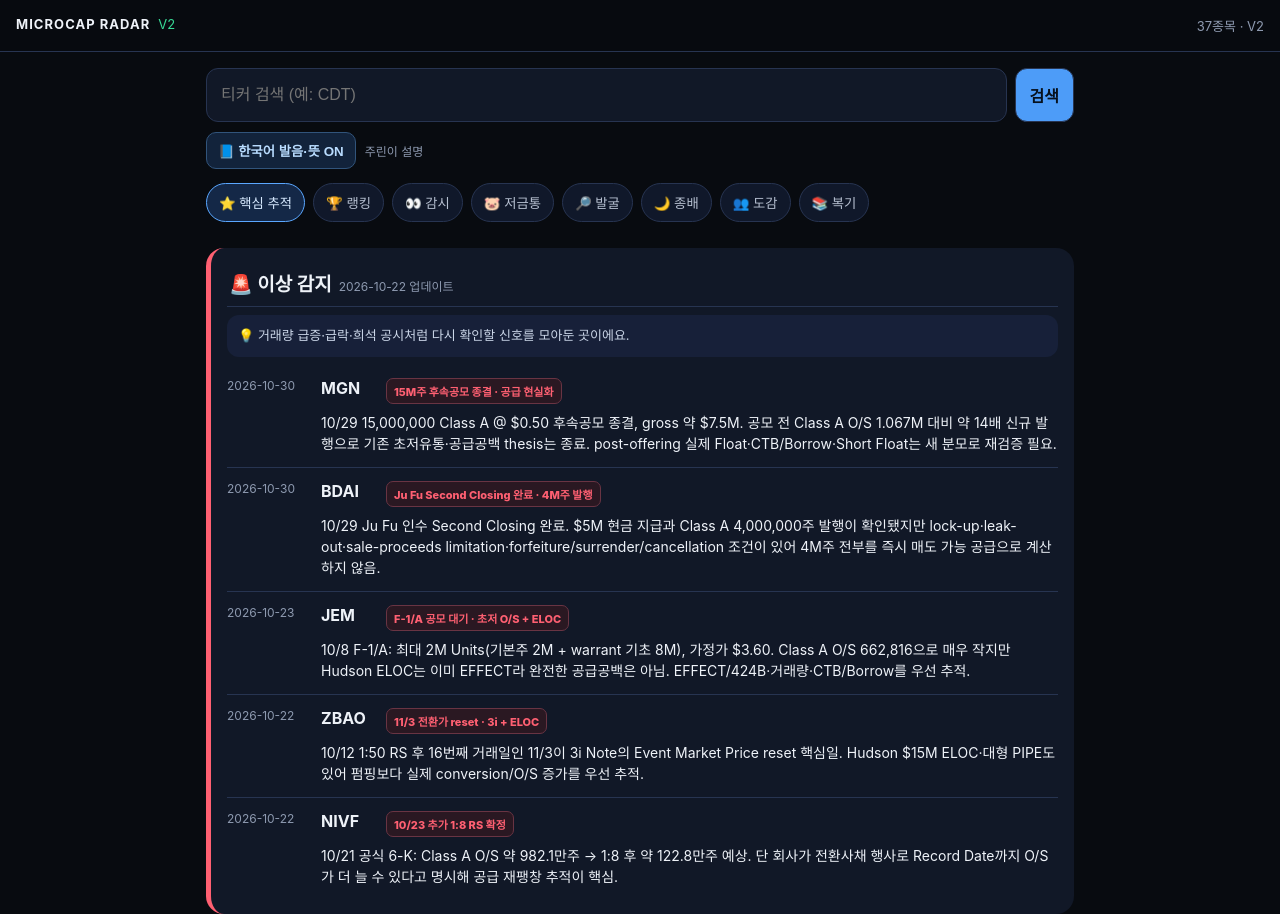
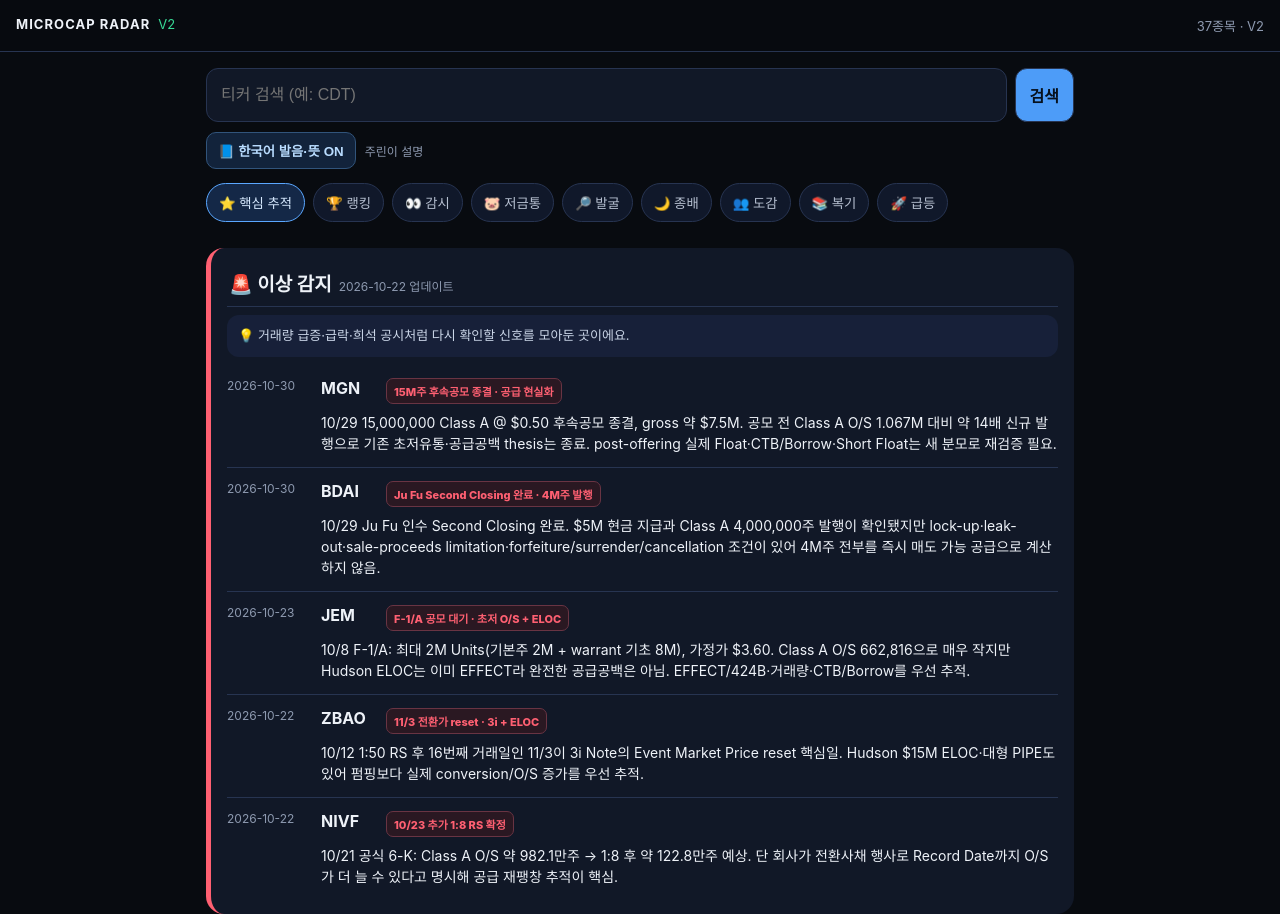
Before and after one commit to y44195070-sudo/microcap-radar-, a plain HTML site: page v2/index.html in a window 1280 px wide. Shown: the top 914 px of the page. Drawn offline with Linux system fonts and the light colour scheme.

Commit message:
Add separate spike capture tab to V2
Add a standalone spike tab scaffold without changing the existing analysis view.

```diff
--- a/v2/index.html
+++ b/v2/index.html
@@ -2,4 +2,4 @@
 <html lang="ko"><head><meta charset="utf-8"><meta name="viewport" content="width=device-width,initial-scale=1"><meta http-equiv="Cache-Control" content="no-cache, no-store, must-revalidate"><title>Microcap Radar V2</title><link rel="stylesheet" href="./app.css?v=20261023-77"></head>
 <body><header><div><b>MICROCAP RADAR</b><span class="v">V2</span></div><div id="status">데이터 로딩…</div></header>
 <main><section class="search"><input id="q" autocomplete="off" placeholder="티커 검색 (예: CDT)"><button id="go">검색</button></section><section class="tools"><button type="button" id="learnToggle" class="learnToggle" aria-pressed="true">📘 한국어 발음·뜻 ON</button><span>주린이 설명</span></section><nav id="tabs"></nav><section id="view"><div class="empty">데이터 로딩…</div></section></main>
-<script src="./gle-v74.js?v=20261023-77"></script><script src="./app.js?v=20261023-77"></script><script src="./gle-beginner-v75.js?v=20261023-77"></script><script src="./gle-tracker-v76.js?v=20261023-77"></script><script src="./stock-tracker-v77.js?v=20261023-77"></script><script src="./discovery-v50.js?v=20261023-77"></script><script src="./discovery-august-v51.js?v=20261023-77"></script><script src="./discovery-july-v52.js?v=20261023-77"></script><script src="./supply-v20.js?v=20261023-77"></script><script src="./review-latest-v26.js?v=20261105-1"></script><script src="./review-framework-v47.js?v=20261023-77"></script><script src="./review-pattern-master-v55.js?v=20261023-77"></script><script src="./review-april-v71.js?v=20261023-77"></script><script src="./review-daily-v73.js?v=20261023-77"></script><script src="./review-collapsed-v64.js?v=20261023-77"></script><script src="./home.js?v=20261023-77"></script><script src="./rankings.js?v=20261023-77"></script><script src="./closing.js?v=20261023-77"></script><script src="./piggy.js?v=20261023-77"></script><script src="./watch.js?v=20261023-77"></script><script src="./remove-memo-v40.js?v=20261023-77"></script><script src="./short-latest-v46.js?v=20261023-77"></script></body></html>
+<script src="./gle-v74.js?v=20261023-77"></script><script src="./app.js?v=20261023-77"></script><script src="./gle-beginner-v75.js?v=20261023-77"></script><script src="./gle-tracker-v76.js?v=20261023-77"></script><script src="./stock-tracker-v77.js?v=20261023-77"></script><script src="./discovery-v50.js?v=20261023-77"></script><script src="./discovery-august-v51.js?v=20261023-77"></script><script src="./discovery-july-v52.js?v=20261023-77"></script><script src="./supply-v20.js?v=20261023-77"></script><script src="./review-latest-v26.js?v=20261105-1"></script><script src="./review-framework-v47.js?v=20261023-77"></script><script src="./review-pattern-master-v55.js?v=20261023-77"></script><script src="./review-april-v71.js?v=20261023-77"></script><script src="./review-daily-v73.js?v=20261023-77"></script><script src="./review-collapsed-v64.js?v=20261023-77"></script><script src="./home.js?v=20261023-77"></script><script src="./rankings.js?v=20261023-77"></script><script src="./closing.js?v=20261023-77"></script><script src="./piggy.js?v=20261023-77"></script><script src="./watch.js?v=20261023-77"></script><script src="./remove-memo-v40.js?v=20261023-77"></script><script src="./short-latest-v46.js?v=20261023-77"></script><script src="./spike.js?v=20261110-1"></script></body></html>
--- /dev/null
+++ b/v2/spike.js
@@ -0,0 +1,37 @@
+(()=>{const $=s=>document.querySelector(s);let horizon=5;
+const style=`
+#spikePanel{--spike-accent:#ef4358;--spike-muted:#8792a2}
+.spikePage{display:grid;gap:14px}.spikeNotice{border:1px solid #755a1d;background:#211b10;color:#ffe5a3;padding:13px 15px;border-radius:14px;line-height:1.55;font-size:13px}
+.spikeHero{border:1px solid var(--line);border-left:4px solid var(--spike-accent);background:linear-gradient(145deg,#171d2b,#101722);border-radius:17px;padding:18px}
+.spikeHero h1{font-size:25px;margin:0 0 7px}.spikeMuted{color:var(--muted);font-size:13px;line-height:1.6}
+.spikePeriods{display:grid;grid-template-columns:repeat(3,1fr);gap:8px;margin:14px 0}
+.spikePeriod{border:1px solid var(--line);background:#172033;color:var(--muted);border-radius:13px;padding:11px 8px;text-align:center;font-weight:800}
+.spikePeriod.active{background:#ef4358;color:white;border-color:#ef4358}
+.spikeGrid{display:grid;grid-template-columns:repeat(2,minmax(0,1fr));gap:10px}
+.spikeMetric{border:1px solid var(--line);background:#141f31;border-radius:13px;padding:14px}
+.spikeMetric small{display:block;color:var(--muted);font-size:12px;margin-bottom:8px}
+.spikeMetric strong{font-size:20px;display:block}.spikeMetric .pending{color:#ffd166;font-size:15px}
+.spikeEmpty{border:1px dashed #45536a;background:#111a29;border-radius:16px;padding:24px 18px;text-align:center}
+.spikeEmpty b{font-size:16px}.spikeEmpty p{color:var(--muted);font-size:13px;line-height:1.65;margin:9px auto 0;max-width:620px}
+.spikeHow{border:1px solid var(--line);background:#111a29;border-radius:16px;padding:16px}
+.spikeHow h2{font-size:16px;margin:0 0 10px}.spikeSteps{display:grid;gap:8px;color:var(--muted);font-size:13px;line-height:1.55}
+.spikeTag{display:inline-block;border:1px solid #654e19;background:#292211;color:#ffdc8c;border-radius:999px;padding:5px 9px;font-size:11px;font-weight:800}
+@media(max-width:620px){.spikeHero{padding:15px}.spikeGrid{grid-template-columns:1fr 1fr}.spikeMetric{padding:12px}.spikeMetric strong{font-size:17px}}
+`;
+if(!document.querySelector('#spikeStyles')){let s=document.createElement('style');s.id='spikeStyles';s.textContent=style;document.head.appendChild(s)}
+function render(){const view=$('#view');if(!view)return;document.querySelectorAll('#tabs button').forEach(b=>b.classList.toggle('active',b.dataset.tab==='spike'));
+history.replaceState(null,'','?tab=spike');
+view.innerHTML=`<div id="spikePanel" class="spikePage">
+<section class="spikeNotice"><b>급등 포착 탭 · 개발 중</b><br>기존 종목분석 탭은 그대로 유지됩니다. 이 탭은 기간별 급등 가능성, 진입가·목표가를 보여주도록 준비 중입니다.</section>
+<section class="spikeHero"><div class="heroTop"><div><h1>🚀 급등 포착</h1><div class="spikeMuted">급등 가능성 후보와 진입·목표 가격을 기간별로 확인하는 별도 탭</div></div><span class="spikeTag">모델 연결 대기</span></div>
+<div class="spikePeriods" role="tablist" aria-label="예측 기간">
+<button class="spikePeriod ${horizon===1?'active':''}" data-horizon="1">1거래일</button><button class="spikePeriod ${horizon===5?'active':''}" data-horizon="5">5거래일</button><button class="spikePeriod ${horizon===10?'active':''}" data-horizon="10">10거래일</button></div>
+<div class="spikeGrid"><div class="spikeMetric"><small>${horizon}거래일 급등 확률</small><strong class="pending">미산출</strong></div><div class="spikeMetric"><small>급등 후보</small><strong class="pending">모델 결과 대기</strong></div><div class="spikeMetric"><small>진입가</small><strong class="pending">가격 데이터 연결 전</strong></div><div class="spikeMetric"><small>목표가 · 상승여력</small><strong class="pending">예측값 미산출</strong></div></div></section>
+<section class="spikeEmpty"><b>아직 표시할 급등 포착 결과가 없습니다</b><p>현재 저장소에 있는 구조점수는 급등 확률이 아니므로 확률·진입가·목표가로 바꿔 표시하지 않습니다. 검증된 예측 출력이 연결되면 이 화면에 종목별 결과와 출처 기준시각을 표시합니다.</p></section>
+<section class="spikeHow"><h2>결과 카드에 표시될 항목</h2><div class="spikeSteps"><div>① 티커·회사명과 포착 시각, 분석 기준일</div><div>② 진입가 → 목표가, 예상 상승여력</div><div>③ 1·5·10거래일 급등 확률 및 예측 엔진별 순위</div><div>④ ATM·ELOC·워런트 등 희석/공급 위험 태그와 미확인 데이터</div></div></section></div>`;
+view.querySelectorAll('[data-horizon]').forEach(b=>b.onclick=()=>{horizon=Number(b.dataset.horizon);render()});
+}
+function addTab(){const nav=$('#tabs');if(!nav)return;let b=nav.querySelector('[data-tab="spike"]');if(!b){b=document.createElement('button');b.dataset.tab='spike';b.textContent='🚀 급등';nav.appendChild(b);b.addEventListener('click',e=>{e.preventDefault();e.stopPropagation();render()})}if(new URLSearchParams(location.search).get('tab')==='spike'&&!b.classList.contains('active'))render()}
+let nav=$('#tabs');if(nav)new MutationObserver(addTab).observe(nav,{childList:true});
+addTab();setTimeout(addTab,350);window.openSpikeTab=render;
+})();
```
